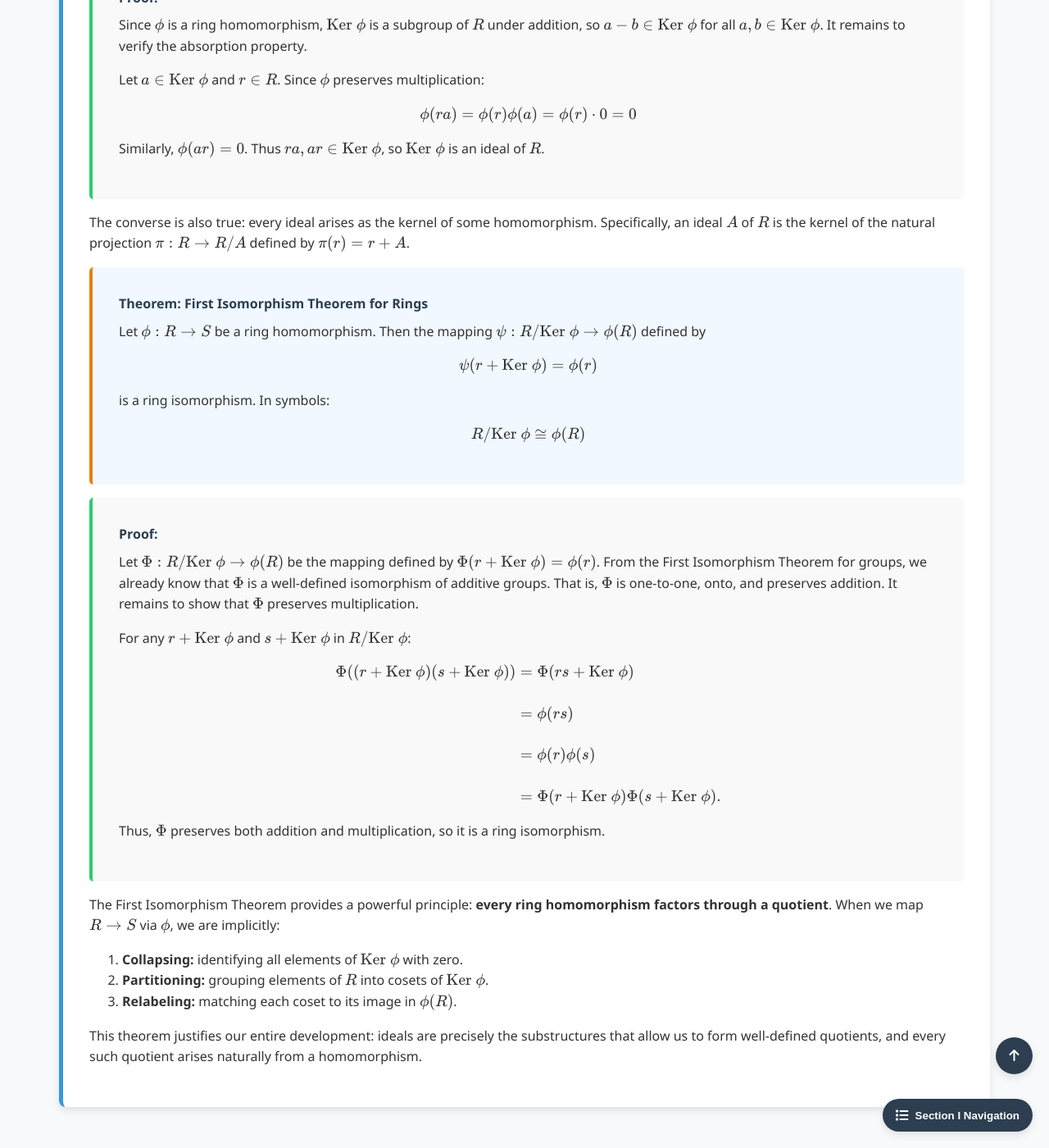
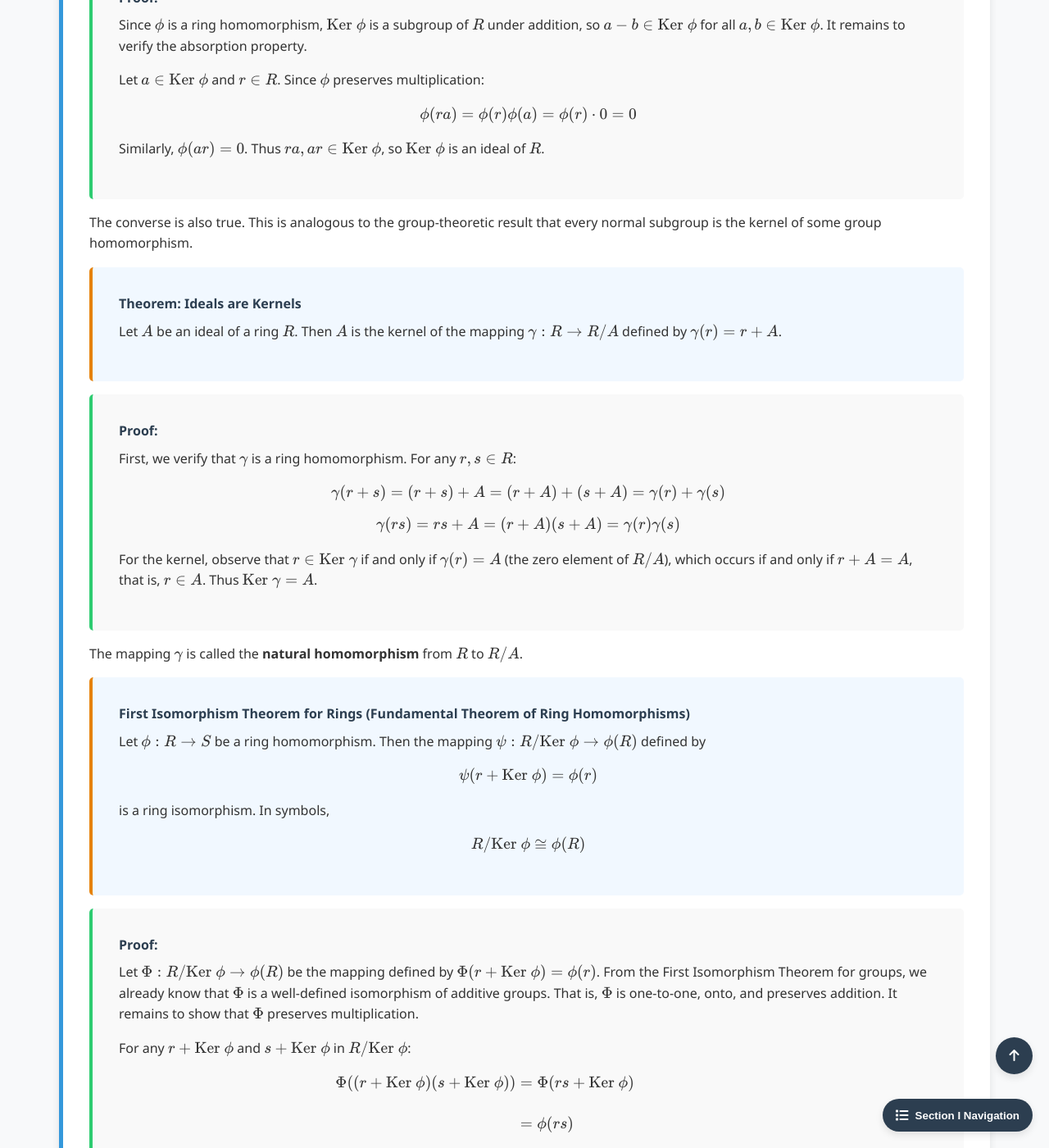
Before and after one commit to Yusukey01/yusukey01.github.io, a Jekyll site: the page built from Mathematics/Linear_algebra/ideals.html, in a window 1280 px wide and 1400 px high, scrolled down 7391 px. Shown: the whole window at 82% size. Built offline with Jekyll 4.4.1, drawn with Linux system fonts in a browser that asks for light colours.

Commit message:
start Section I -Part20 homomorphism

```diff
--- a/Mathematics/Linear_algebra/ideals.html
+++ b/Mathematics/Linear_algebra/ideals.html
@@ -504,19 +504,48 @@ noindex: true
                 </div>
 
                 <p>
-                    The converse is also true: every ideal arises as the kernel of some homomorphism. Specifically,
-                    an ideal \(A\) of \(R\) is the kernel of the natural projection \(\pi: R \to R/A\) defined by \(\pi(r) = r + A\).
+                    The converse is also true. This is analogous to the group-theoretic result that every normal subgroup is the
+                    kernel of some group homomorphism.
                 </p>
 
                 <div class="theorem">
-                    <span class="theorem-title">Theorem: First Isomorphism Theorem for Rings</span>
+                    <span class="theorem-title">Theorem: Ideals are Kernels</span>
+                    <p>
+                        Let \(A\) be an ideal of a ring \(R\). Then \(A\) is the kernel of the mapping \(\gamma: R \to R/A\)
+                        defined by \(\gamma(r) = r + A\).
+                    </p>
+                </div>
+
+                <div class="proof">
+                    <span class="proof-title">Proof:</span>
+                    <p>
+                        First, we verify that \(\gamma\) is a ring homomorphism. For any \(r, s \in R\):
+                        \[
+                        \gamma(r + s) = (r + s) + A = (r + A) + (s + A) = \gamma(r) + \gamma(s)
+                        \]
+                        \[
+                        \gamma(rs) = rs + A = (r + A)(s + A) = \gamma(r)\gamma(s)
+                        \]
+                    </p>
+                    <p>
+                        For the kernel, observe that \(r \in \text{Ker } \gamma\) if and only if \(\gamma(r) = A\) (the zero element of \(R/A\)),
+                        which occurs if and only if \(r + A = A\), that is, \(r \in A\). Thus \(\text{Ker } \gamma = A\).
+                    </p>
+                </div>
+
+                <p>
+                    The mapping \(\gamma\) is called the <strong>natural homomorphism</strong> from \(R\) to \(R/A\).
+                </p>
+
+                <div class="theorem">
+                    <span class="theorem-title">First Isomorphism Theorem for Rings (Fundamental Theorem of Ring Homomorphisms)</span>
                     <p>
                         Let \(\phi: R \to S\) be a ring homomorphism. Then the mapping \(\psi: R/\text{Ker } \phi \to \phi(R)\)
                         defined by
                         \[
                         \psi(r + \text{Ker } \phi) = \phi(r)
                         \]
-                        is a ring isomorphism. In symbols:
+                        is a ring isomorphism. In symbols,
                         \[
                         R / \text{Ker } \phi \cong \phi(R)
                         \]
```
